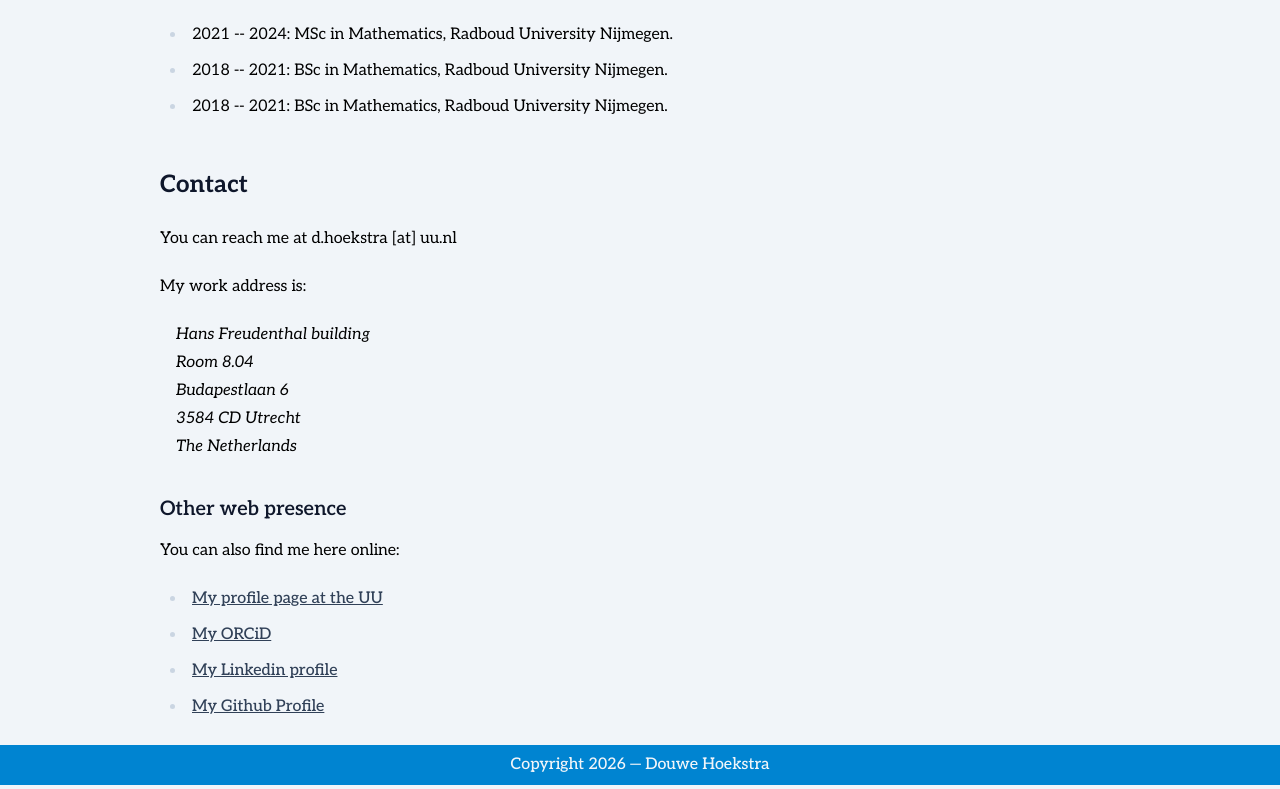
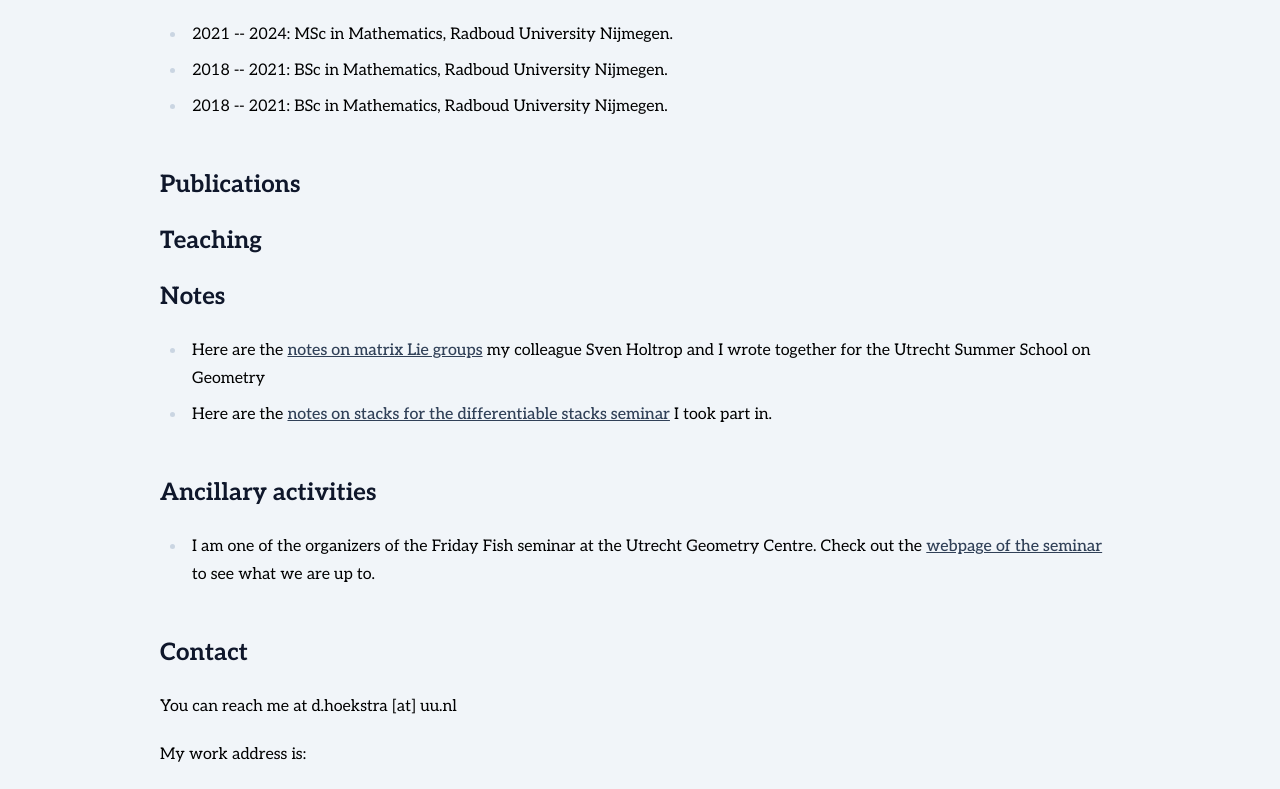
Before and after one commit to dhoekstra2000/dhoekstra2000.github.io, an Astro site in the folder site/: page /home in a window 1280 px wide. Shown: the part 699-1488 px from the top of the page. Built offline with nearby package versions, Linux system fonts and the light colour scheme; Astro itself is replaced by a stand-in of ours.

Commit message:
Fill notes and ancillary activities sections on home page

```diff
--- a/site/src/pages/home.mdx
+++ b/site/src/pages/home.mdx
@@ -38,6 +38,17 @@ See the [contact section](#contact) for information on how to get in touch.
 - 2018 -- 2021: BSc in Mathematics, Radboud University Nijmegen.
 - 2018 -- 2021: BSc in Mathematics, Radboud University Nijmegen.
 
+## Publications
+
+## Teaching
+
+## Notes
+- Here are the [notes on matrix Lie groups](/assets/documents/Matrix_Lie_Groups.pdf) my colleague Sven Holtrop and I wrote together for the Utrecht Summer School on Geometry
+- Here are the [notes on stacks for the differentiable stacks seminar](/assets/documents/notes_differentiable_stacks_seminar_III.pdf) I took part in.
+
+## Ancillary activities
+- I am one of the organizers of the Friday Fish seminar at the Utrecht Geometry Centre. Check out the [webpage of the seminar](https://friday-fish.github.io) to see what we are up to.
+
 ## Contact
 You can reach me at d.hoekstra [at] uu.nl
 
```
